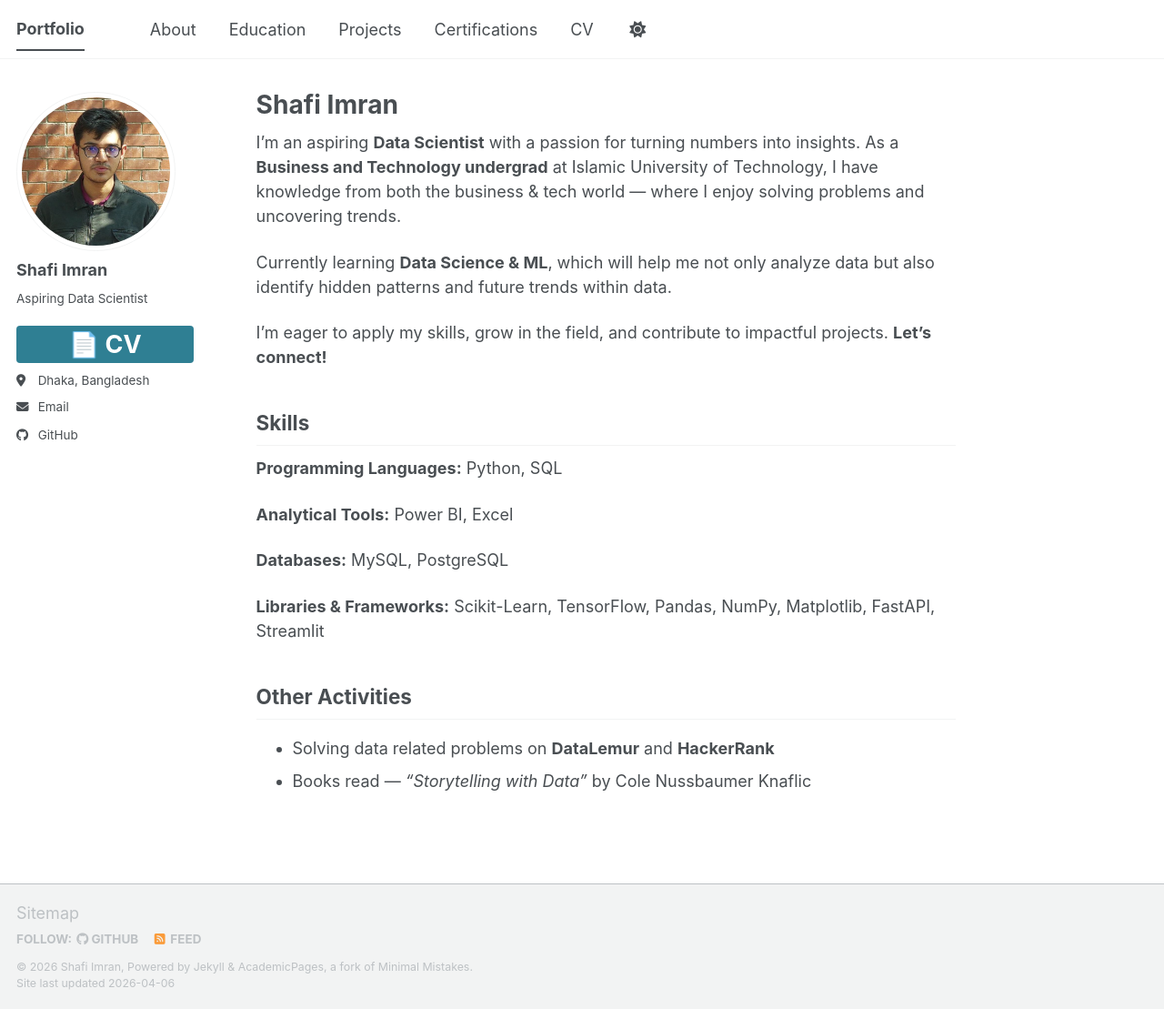
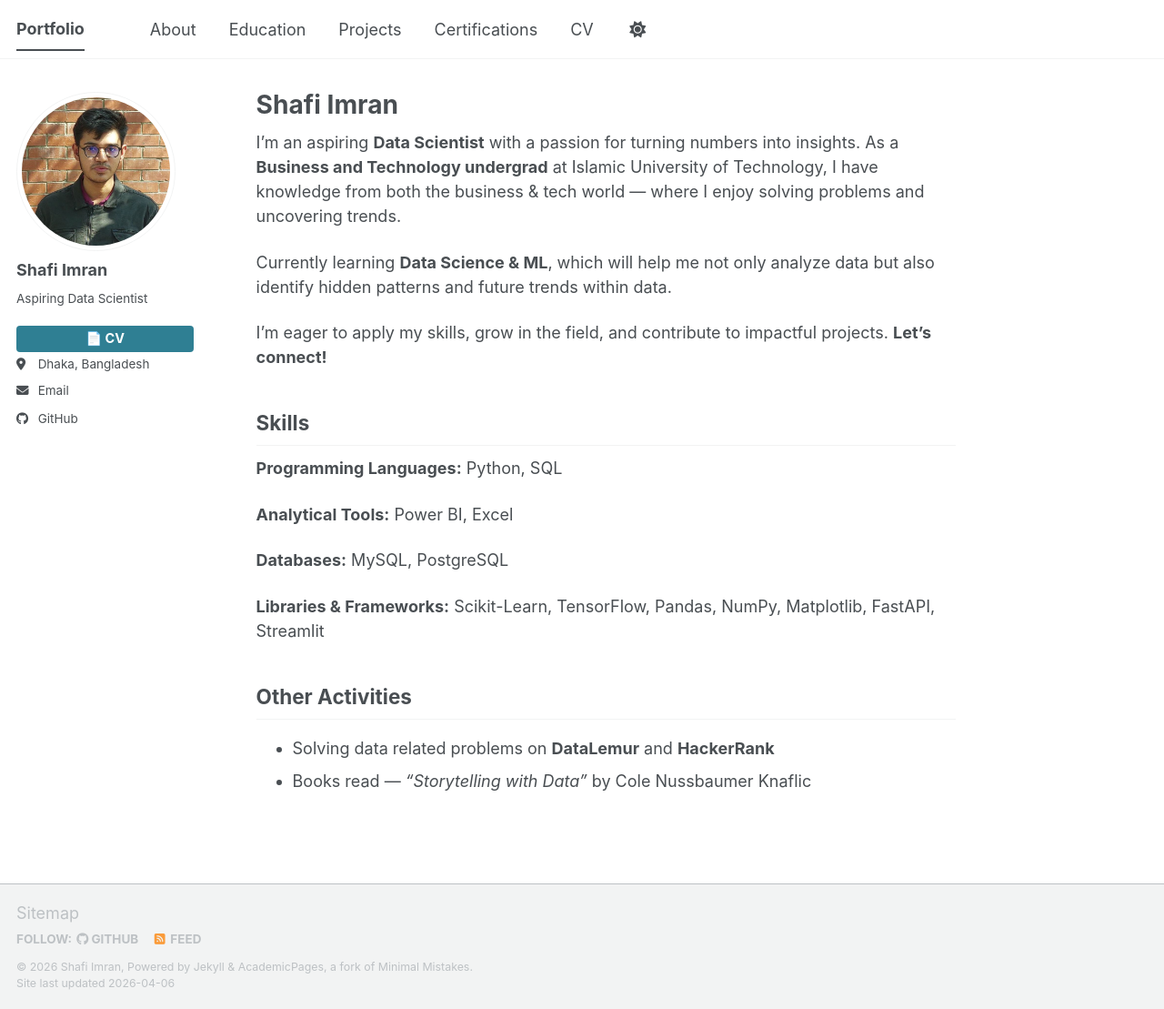
Before and after one commit to shafiimran/shafiimran.github.io, a Jekyll site: the page built from _pages/about.md, in a window 1280 px wide and 1109 px high. Shown: the whole window at 91% size. Built offline with Jekyll 4.4.1, drawn with Linux system fonts in a browser that asks for light colours; a script bundle is joined from its source files by our own code; library files that are not in the unit come from our copies.

Commit message:
Update author CV styles: adjust margin-top and text alignment

```diff
--- a/assets/css/main.scss
+++ b/assets/css/main.scss
@@ -46,13 +46,12 @@
 
 
 .author__cv {
-  margin-top: 0.5rem;
-  margin-bottom: 0.5rem;
+  margin-top: 1rem;
+  text-align: center;
 }
 
 .author__cv .btn {
   width: 100%;
-  padding: 0.4rem 1.2rem;
-  font-size: 1.5rem;
   display: block;
+  font-size: 0.8rem;
 }
```
